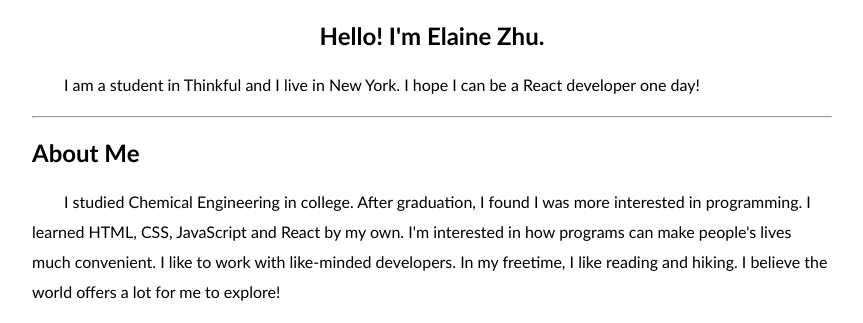
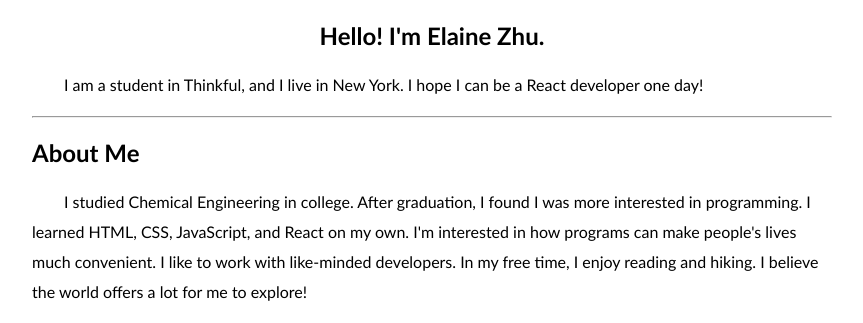
Before and after one commit to EZsunshine/Thinkful-Profile, a plain HTML site: page index.html in a window 1280 px wide. Shown: the part 1316-1639 px from the top of the page, without its empty margins (208-1071 px from the left). Drawn offline with Linux system fonts and the light colour scheme.

Commit message:
3rd revision - corrected grammar and html errors

```diff
--- a/index.html
+++ b/index.html
@@ -4,7 +4,7 @@
     <meta charset="UTF-8">
     <meta http-equiv="X-UA-Compatible" content="IE=edge">
     <meta name="viewport" content="width=device-width, initial-scale=1.0">
-    <title>Document</title>
+    <title>Elaine Zhu</title>
     <link rel="stylesheet" href="stylesheet.css">
 </head>
 
@@ -21,14 +21,13 @@
                 <li><a href="#section3">Contact</a></li>
             </ul>
         </nav>
-    </div>
     <!-- main body 2 sections -->
     <main>
         <section id="section1">
             <img src="images/character.jpg" alt="Profile Photo">
             <h2 class="intro">Hello! I'm Elaine Zhu.</h2>
             <p>
-                 I am a student in Thinkful and I live in New York. I hope I can be a React developer one day!
+                I am a student in Thinkful, and I live in New York. I hope I can be a React developer one day!
             </p>
             <hr>
         </section>
@@ -36,11 +35,7 @@
 
             <h2>About Me</h2>
             <p>
-                 I studied Chemical Engineering in college. After graduation, I found
-                 I was more interested in programming. I learned HTML, CSS, JavaScript
-                and React by my own. I'm interested in how programs can make people's lives
-                much convenient. I like to work with like-minded developers. In my freetime, I like
-                reading and hiking. I believe the world offers a lot for me to explore!
+                I studied Chemical Engineering in college. After graduation, I found I was more interested in programming. I learned HTML, CSS, JavaScript, and React on my own. I'm interested in how programs can make people's lives much convenient. I like to work with like-minded developers. In my free time, I enjoy reading and hiking. I believe the world offers a lot for me to explore!
             </p>
         </section>
         <section id="section3">
```
